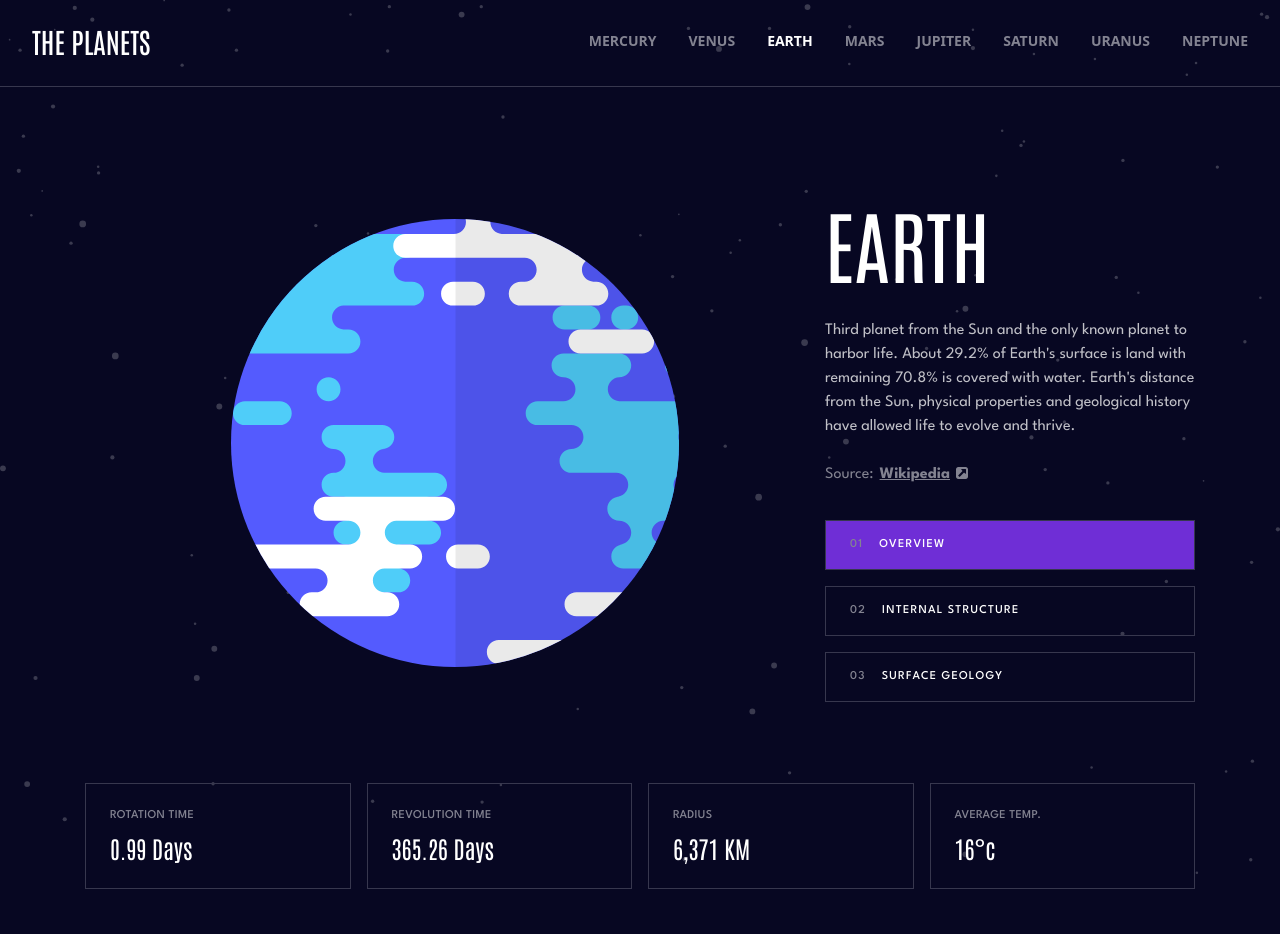
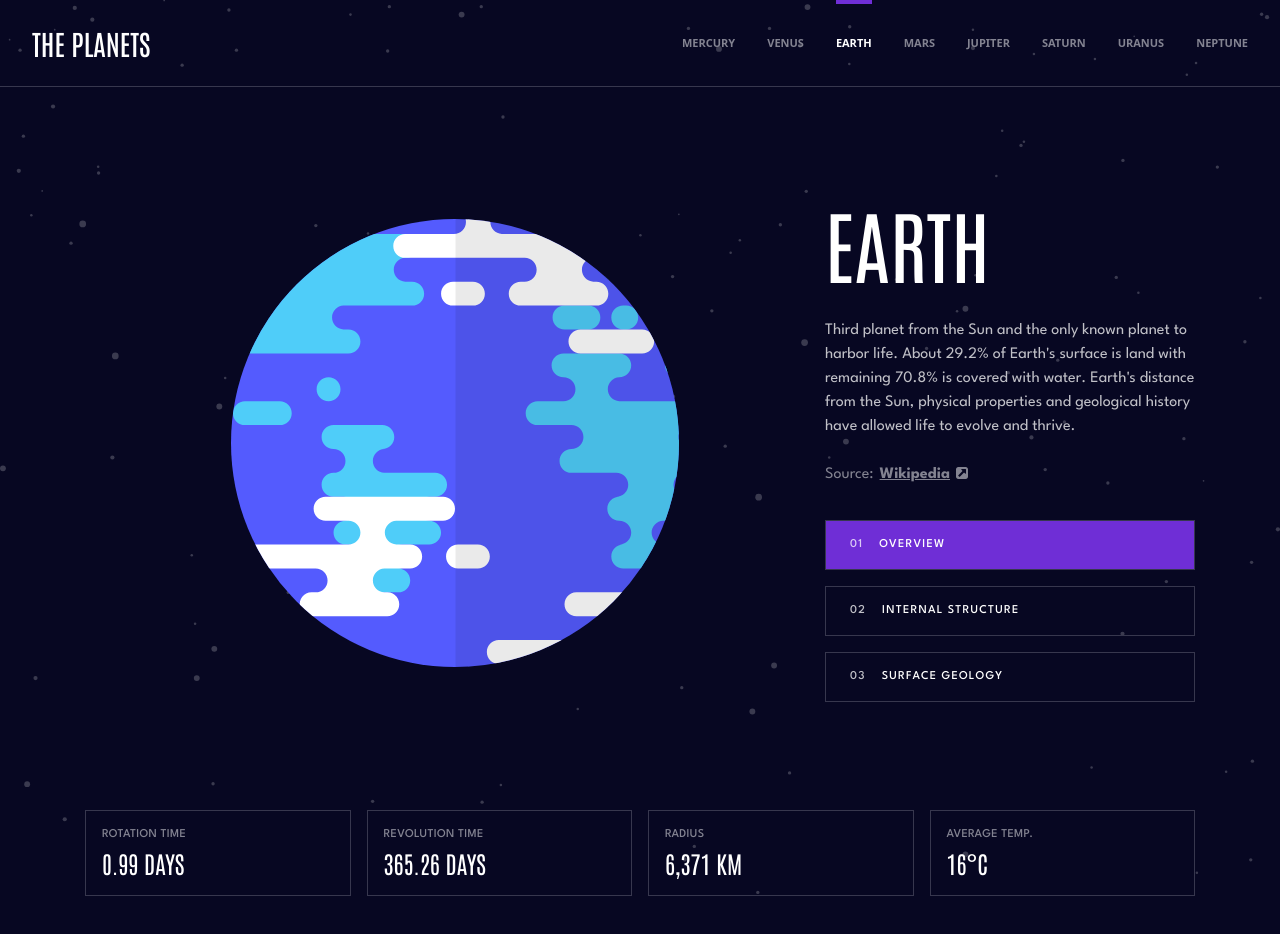
Before and after one commit to kathlenetajonera/planets-fact-site, a Next.js app: page /earth in a window 1280 px wide. Shown: the top 934 px of the page. Built offline with nearby package versions, Linux system fonts and the light colour scheme.

Commit message:
feat: tab fade slider

```diff
--- a/src/_components/DetailCard/index.tsx
+++ b/src/_components/DetailCard/index.tsx
@@ -9,12 +9,12 @@ const DetailCard = ({ label, value }: Props) => {
     return (
         <div
             className={`flex items-center justify-between px-6 py-3 border-[1px] border-light-gray mb-2 last:mb-0
-            sm:flex-col sm:items-start sm:py-6 sm:px-4 sm:mr-4 sm:last:mr-0 sm:mb-0 sm:flex-1 lg:p-6`}
+            sm:flex-col sm:items-start sm:p-4 sm:mr-4 sm:last:mr-0 sm:mb-0 sm:flex-1`}
         >
-            <p className="text-xs text-gray font-medium uppercase tracking-wide sm:mb-2">
+            <p className="text-xs text-gray font-medium uppercase tracking-wide sm:mb-2 lg:mb-1">
                 {label}
             </p>
-            <p className={`text-xl ${antonio.className} sm:text-2xl`}>
+            <p className={`text-xl ${antonio.className} uppercase sm:text-2xl`}>
                 {value}
             </p>
         </div>
--- a/src/_components/Header/NavItem/index.tsx
+++ b/src/_components/Header/NavItem/index.tsx
@@ -1,6 +1,7 @@
 'use client';
 import Link from 'next/link';
 import { usePathname } from 'next/navigation';
+import { PlanetKeys } from './types';
 
 type Props = {
     href: string;
@@ -8,17 +9,35 @@ type Props = {
 };
 
 const NavItem = ({ href, label }: Props) => {
+    const planetName = href.replace('/', '');
     const pathname = usePathname();
     const isActive = pathname === href;
+    const accentColor = {
+        mercury: 'xl:after:bg-mercury',
+        venus: 'xl:after:bg-venus',
+        earth: 'xl:after:bg-earth',
+        mars: 'xl:after:bg-mars',
+        jupiter: 'xl:after:bg-jupiter',
+        saturn: 'xl:after:bg-saturn',
+        uranus: 'xl:after:bg-uranus',
+        neptune: 'xl:after:bg-neptune',
+    };
 
     return (
         <Link href={href}>
             <li
                 key={href}
                 id={href}
-                className={`text-sm font-bold uppercase xl:ml-8 hover:text-white transition-[color] ${
-                    isActive ? 'text-white' : 'text-gray'
-                }`}
+                className={`relative text-xs font-bold uppercase h-full transition-[color] hover:text-white xl:hover:after:translate-y-0
+                    lg:text-[0.688rem] xl:ml-8 xl:flex xl:items-center
+                    xl:after:content-[''] xl:after:block xl:after:w-full xl:after:h-1 ${
+                        accentColor[planetName as keyof PlanetKeys]
+                    } xl:after:absolute xl:after:top-0 xl:after:left-0 xl:after:-translate-y-full xl:after:transition-transform
+                    ${
+                        isActive
+                            ? 'text-white xl:after:translate-y-0'
+                            : 'text-gray'
+                    }`}
             >
                 {label}
             </li>
--- /dev/null
+++ b/src/_components/Header/NavItem/types.ts
@@ -0,0 +1,10 @@
+export type PlanetKeys = {
+    mercury: string;
+    venus: string;
+    earth: string;
+    mars: string;
+    jupiter: string;
+    saturn: string;
+    uranus: string;
+    neptune: string;
+};
--- a/src/_components/Header/NavList/index.tsx
+++ b/src/_components/Header/NavList/index.tsx
@@ -5,7 +5,7 @@ const NavList = () => {
     return (
         <ul
             className={`hidden sm:flex justify-between w-full mt-10
-            xl:mt-0 xl:flex-1 xl:justify-end`}
+            xl:mt-0 xl:flex-1 xl:justify-end xl:h-full`}
         >
             {data.map(({ id, label }) => (
                 <NavItem key={id} href={id} label={label} />
--- a/src/_components/Header/index.tsx
+++ b/src/_components/Header/index.tsx
@@ -7,7 +7,7 @@ const Header = () => {
         <nav
             className={`flex items-center justify-between py-5 px-8
             sm:flex-col sm:pb-6 sm:border-b-[1px] sm:border-b-light-gray
-            xl:flex-row
+            xl:flex-row xl:h-[5.438rem] xl:py-0
             `}
         >
             <Link href="/">
--- /dev/null
+++ b/src/_components/TabButton/data.ts
@@ -0,0 +1,21 @@
+export const accentColor = {
+    mercury: 'after:bg-mercury sm:hover:bg-mercury',
+    venus: 'after:bg-venus sm:hover:bg-venus',
+    earth: 'after:bg-earth sm:hover:bg-earth',
+    mars: 'after:bg-mars sm:hover:bg-mars',
+    jupiter: 'after:bg-jupiter sm:hover:bg-jupiter',
+    saturn: 'after:bg-saturn sm:hover:bg-saturn',
+    uranus: 'after:bg-uranus sm:hover:bg-uranus',
+    neptune: 'after:bg-neptune sm:hover:bg-neptune',
+};
+
+export const accentColorActive = {
+    mercury: 'sm:bg-mercury',
+    venus: 'sm:bg-venus',
+    earth: 'sm:bg-earth',
+    mars: 'sm:bg-mars',
+    jupiter: 'sm:bg-jupiter',
+    saturn: 'sm:bg-saturn',
+    uranus: 'sm:bg-uranus',
+    neptune: 'sm:bg-neptune',
+};
--- a/src/_components/TabButton/index.tsx
+++ b/src/_components/TabButton/index.tsx
@@ -1,29 +1,37 @@
 import useMediaQuery from '@/_hooks/useMediaQuery';
 import { TabButtonType } from '../TabContent/types';
+import { PlanetKeys } from '../Header/NavItem/types';
+import { accentColor, accentColorActive } from './data';
 
 type Props = {
+    name: string;
     btn: TabButtonType;
     index: number;
-    activeTab: string;
-    setActiveTab: (val: string) => void;
+    activeTab: number;
+    setActiveTab: (val: number) => void;
 };
 
-const TabButton = ({ btn, index, activeTab, setActiveTab }: Props) => {
+const TabButton = ({ name, btn, index, activeTab, setActiveTab }: Props) => {
     const { isTablet } = useMediaQuery();
     const label = isTablet ? btn.tablet : btn.mobile;
+    const planet = name.toLowerCase();
+    const dynamicAccent = accentColor[planet as keyof PlanetKeys];
+    const dynamicAccentActive = accentColorActive[planet as keyof PlanetKeys];
 
     return (
         <button
-            className={`text-xs font-medium uppercase tracking-widest py-5 relative overflow-hidden transition-[background] after:content-[''] after:block after:absolute after:bottom-0 after:left-1/2 after:-translate-x-1/2 after:w-[115%] after:h-1 after:bg-earth after:transition-transform
-            sm:text-left sm:after:content-none sm:border-[1px] sm:border-light-gray sm:py-4 sm:px-6 sm:text-xs sm:mb-4 sm:last:mb-0 sm:min-w-[16.75rem] sm:hover:bg-earth ${
-                activeTab === btn.key
-                    ? `after:translate-y-0 sm:bg-earth`
+            className={`text-xs font-medium uppercase tracking-widest py-5 relative overflow-hidden transition-[background] after:content-[''] after:block after:absolute after:bottom-0 after:left-1/2 after:-translate-x-1/2 after:w-[115%] after:h-1 ${dynamicAccent} after:transition-transform
+            sm:text-left sm:after:content-none sm:border-[1px] sm:border-light-gray sm:py-4 sm:px-6 sm:text-xs sm:mb-4 sm:last:mb-0 sm:min-w-[16.75rem] ${
+                index === activeTab
+                    ? `after:translate-y-0 ${dynamicAccentActive}`
                     : `after:translate-y-full sm:bg-transparent`
             }`}
-            onClick={() => setActiveTab(btn.key)}
+            onClick={() => setActiveTab(index)}
         >
             {isTablet && (
-                <span className="mr-4 text-gray font-medium">0{index + 1}</span>
+                <span className="mr-4 text-lighter-gray font-medium">
+                    0{index + 1}
+                </span>
             )}
             {label}
         </button>
--- /dev/null
+++ b/src/_components/TabContent/Content/index.tsx
@@ -0,0 +1,83 @@
+import Image from 'next/image';
+import { tabButtons } from '../data';
+import SourceIcon from '@/_components/Icons/SourceIcon';
+import TabButton from '@/_components/TabButton';
+
+type Props = {
+    name: string;
+    image: string;
+    content: string;
+    source: string;
+    activeTab: number;
+    setActiveTab: (val: number) => void;
+};
+
+const Content = ({
+    name,
+    image,
+    content,
+    source,
+    activeTab,
+    setActiveTab,
+}: Props) => {
+    return (
+        <div>
+            <div className="relative text-center px-8 mt-32 sm:mt-0 xl:flex xl:items-center xl:px-0 xl:mt-24">
+                <div className="my-16 xl:basis-full xl:my-0">
+                    <Image
+                        src={image}
+                        priority={true}
+                        alt="earth"
+                        width={200}
+                        height={200}
+                        className="mx-auto sm:w-64 xl:w-[28rem]"
+                    />
+                </div>
+
+                <div className="sm:flex sm:gap-20 xl:flex-col xl:basis-2/4 xl:gap-8">
+                    <div className="sm:text-left">
+                        <h1 className="text-[2.5rem] uppercase xl:text-[5rem]">
+                            {name}
+                        </h1>
+                        <p className="text-sm text-lighter-gray leading-6 my-6 xl:text-base xl:mt-4">
+                            {content}
+                        </p>
+
+                        <p className="flex items-center justify-center text-gray sm:justify-start">
+                            Source:
+                            <a
+                                href={source}
+                                target="_blank"
+                                className="flex items-center underline font-bold mx-1.5"
+                            >
+                                Wikipedia
+                            </a>
+                            <span className="mb-1">
+                                <SourceIcon />
+                            </span>
+                        </p>
+                    </div>
+
+                    <div
+                        className={`absolute top-0 left-0 -translate-y-[124px] flex justify-between w-full border-y-[1px] border-y-light-gray px-8
+                        sm:relative sm:translate-y-0 sm:flex-col sm:p-0 sm:border-y-transparent sm:justify-center
+                        `}
+                    >
+                        {tabButtons.map((btn, index) => (
+                            <TabButton
+                                key={btn.key}
+                                name={name}
+                                index={index}
+                                btn={btn}
+                                activeTab={activeTab}
+                                setActiveTab={setActiveTab}
+                            />
+                        ))}
+                    </div>
+                </div>
+            </div>
+        </div>
+    );
+};
+
+export default Content;
--- a/src/_components/TabContent/index.tsx
+++ b/src/_components/TabContent/index.tsx
@@ -1,10 +1,10 @@
 'use client';
-import Image from 'next/image';
-import { useEffect, useState } from 'react';
+import { useEffect, useRef, useState } from 'react';
 import { DataType } from '@/app/[planet]/types';
-import { tabButtons } from './data';
-import SourceIcon from '../Icons/SourceIcon';
-import TabButton from '../TabButton';
+import Slider from 'react-slick';
+import 'slick-carousel/slick/slick.css';
+import 'slick-carousel/slick/slick-theme.css';
+import Content from './Content';
 
 type Props = {
     planet: string;
@@ -12,75 +12,39 @@ type Props = {
 };
 
 const TabContent = ({ planet, data }: Props) => {
-    const [activeTab, setActiveTab] = useState('overview');
-    const [activeContent, setActiveContent] = useState(data.overview);
+    const [activeTab, setActiveTab] = useState(0);
     const [hasLoaded, setHasLoaded] = useState(false);
+    const sliderRef: any = useRef(null);
+
+    const config = {
+        fade: true,
+        arrows: false,
+        infinite: false,
+    };
+
+    const commonProps = {
+        name: planet,
+        activeTab,
+        setActiveTab,
+    };
 
     useEffect(() => {
         setHasLoaded(true);
     }, []);
 
     useEffect(() => {
-        setActiveContent(
-            data[activeTab as 'overview' | 'structure' | 'geology']
-        );
+        if (typeof activeTab === 'number' && sliderRef.current) {
+            sliderRef.current.slickGoTo(activeTab);
+        }
     }, [activeTab]);
 
     if (hasLoaded) {
         return (
-            <div className="relative text-center px-8 mt-32 sm:mt-0 xl:flex xl:items-center xl:px-0 xl:mt-24">
-                <div className="my-16 xl:basis-full xl:my-0">
-                    <Image
-                        src={activeContent.image}
-                        priority={true}
-                        alt="earth"
-                        width={200}
-                        height={200}
-                        className="mx-auto sm:w-64 xl:w-[28rem]"
-                    />
-                </div>
-
-                <div className="sm:flex sm:gap-20 xl:flex-col xl:basis-2/4 xl:gap-8">
-                    <div className="sm:text-left">
-                        <h1 className="text-[2.5rem] uppercase xl:text-[5rem]">
-                            {planet}
-                        </h1>
-                        <p className="text-sm text-lighter-gray leading-6 my-6 xl:text-base xl:mt-4">
-                            {activeContent.content}
-                        </p>
-
-                        <p className="flex items-center justify-center text-gray sm:justify-start">
-                            Source:
-                            <a
-                                href={activeContent.source}
-                                target="_blank"
-                                className="flex items-center underline font-bold mx-1.5"
-                            >
-                                Wikipedia
-                            </a>
-                            <span className="mb-1">
-                                <SourceIcon />
-                            </span>
-                        </p>
-                    </div>
-
-                    <div
-                        className={`absolute top-0 left-0 -translate-y-[124px] flex justify-between w-full border-y-[1px] border-y-light-gray px-8
-                        sm:relative sm:translate-y-0 sm:flex-col sm:p-0 sm:border-y-transparent sm:justify-center
-                        `}
-                    >
-                        {tabButtons.map((btn, index) => (
-                            <TabButton
-                                key={btn.key}
-                                index={index}
-                                btn={btn}
-                                activeTab={activeTab}
-                                setActiveTab={setActiveTab}
-                            />
-                        ))}
-                    </div>
-                </div>
-            </div>
+            <Slider ref={sliderRef} {...config}>
+                <Content {...data.overview} {...commonProps} />
+                <Content {...data.structure} {...commonProps} />
+                <Content {...data.geology} {...commonProps} />
+            </Slider>
         );
     }
 
--- a/src/app/globals.css
+++ b/src/app/globals.css
@@ -17,3 +17,7 @@ button,
 p {
     font-family: var(--font-league-spartan);
 }
+
+.slick-active {
+    z-index: 1;
+}
--- a/src/app/layout.tsx
+++ b/src/app/layout.tsx
@@ -19,7 +19,7 @@ export default function RootLayout({
             className={`${antonio.variable} ${league_spartan.variable}`}
         >
             <body>
-                <div className="min-h-screen bg-stars bg-cover">
+                <div className="min-h-screen bg-stars bg-cover bg-fixed">
                     <Header />
                     {children}
                 </div>
```
Also changed, not shown: package.json (+7 -4 lines), 1 other file (tests, documents, lock files or other folders).
